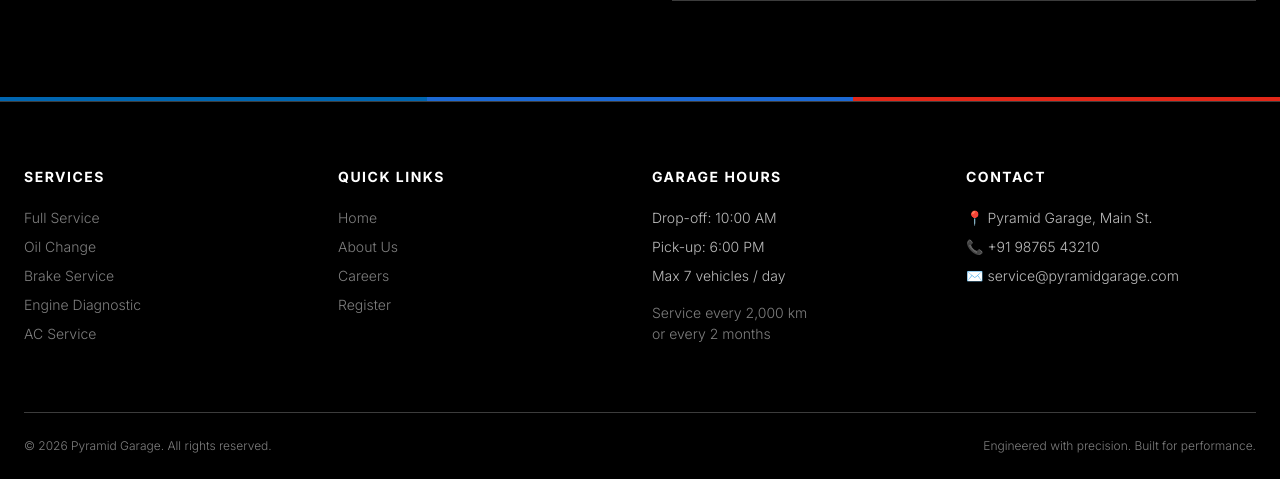
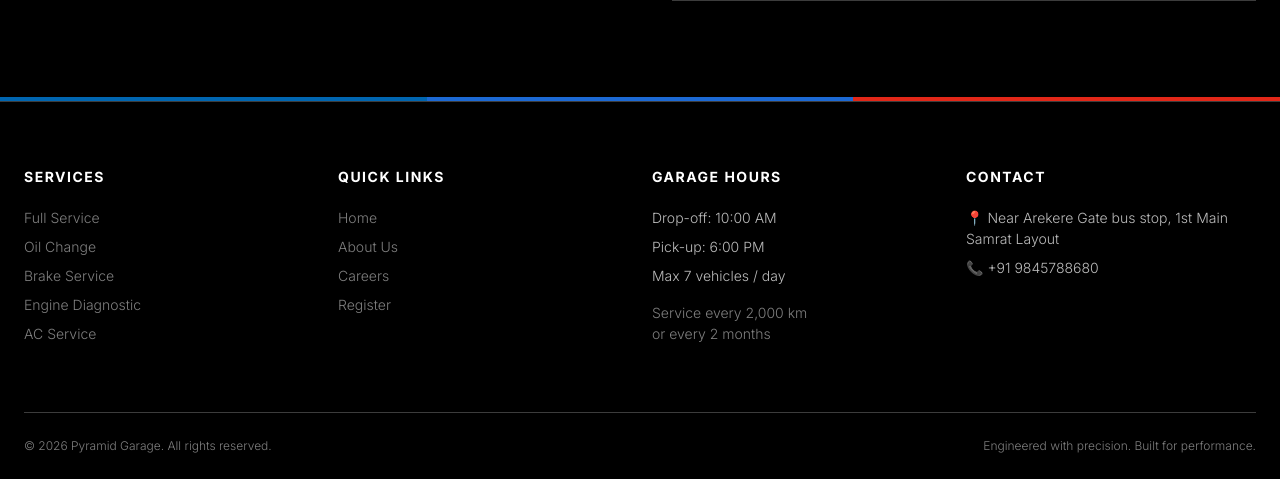
Before and after one commit to chinmayc0707/Precision-Garage, a Flask app: page /about in a window 1280 px wide. Shown: the part 1041-1520 px from the top of the page. Run offline with Flask 3, Linux system fonts and the light colour scheme; data that the repository does not hold is empty.

Commit message:
changed address and ph no and deleted email

```diff
--- a/templates/base.html
+++ b/templates/base.html
@@ -136,9 +136,8 @@
                 <div>
                     <h4 class="footer-heading">Contact</h4>
                     <div class="footer-links">
-                        <p class="body-sm" style="color:var(--body);padding:4px 0;">📍 Pyramid Garage, Main St.</p>
-                        <p class="body-sm" style="color:var(--body);padding:4px 0;">📞 +91 98765 43210</p>
-                        <p class="body-sm" style="color:var(--body);padding:4px 0;">✉️ service@pyramidgarage.com</p>
+                        <p class="body-sm" style="color:var(--body);padding:4px 0;">📍 Near Arekere Gate bus stop, 1st Main Samrat Layout </p>
+                        <p class="body-sm" style="color:var(--body);padding:4px 0;">📞 +91 9845788680</p>
                     </div>
                 </div>
             </div>
```
